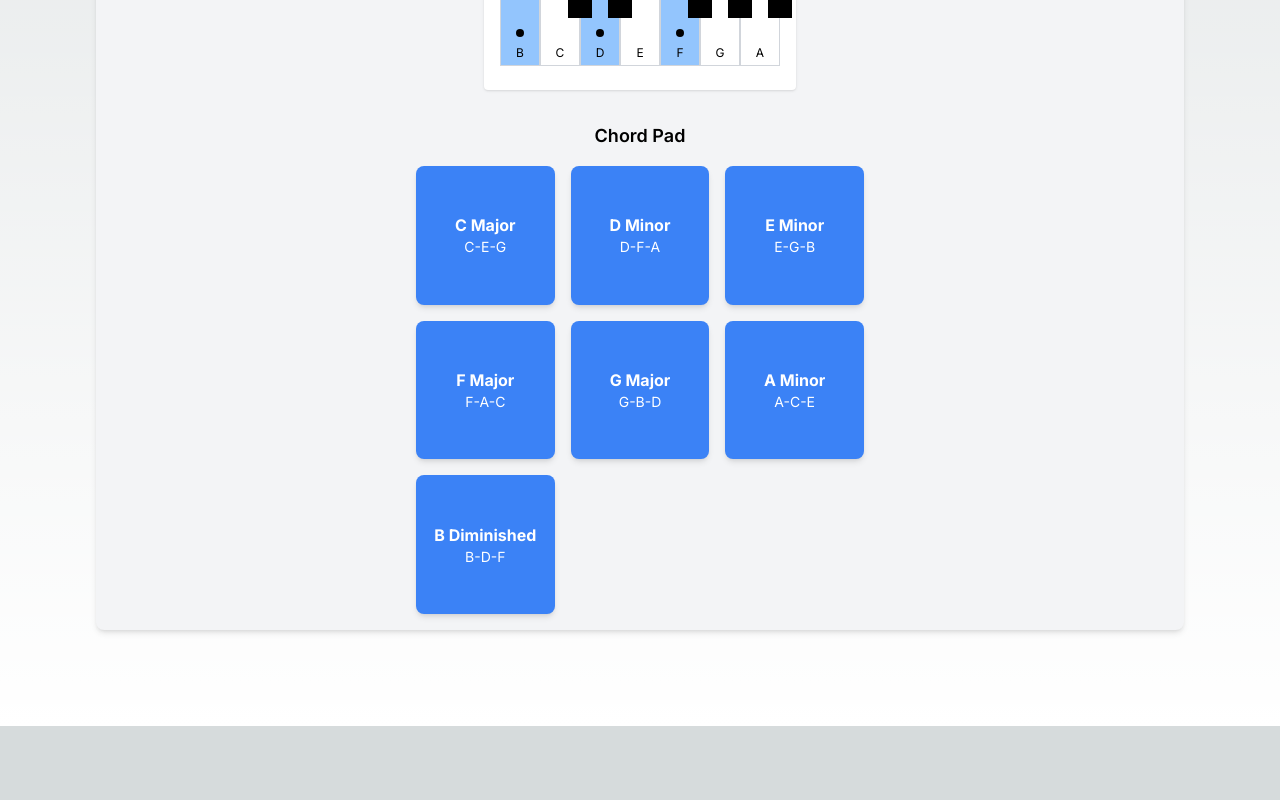
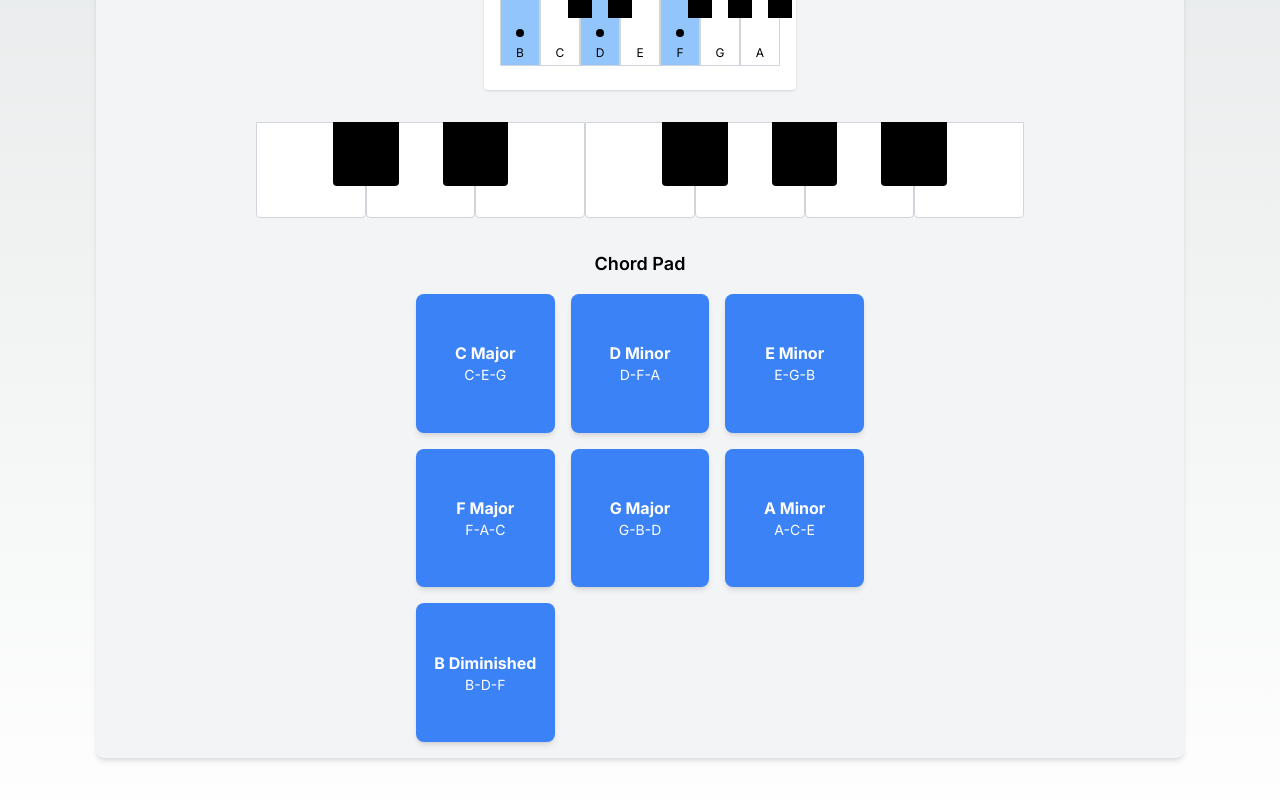
Before and after one commit to adamgoth/piano-chord-explorer, a Next.js app: page / in a window 1280 px wide. Shown: the part 838-1638 px from the top of the page. Before the commit the page ends 1564 px from the top, so only its background shows below. Built offline with nearby package versions, Linux system fonts and the light colour scheme.

Commit message:
Add piano

```diff
--- /dev/null
+++ b/src/app/FullPiano.tsx
@@ -0,0 +1,73 @@
+import React from 'react';
+
+interface FullPianoProps {
+  activeNotes: string[];
+  keys: string[];
+}
+
+export const FullPiano: React.FC<FullPianoProps> = ({ activeNotes, keys }) => {
+  const isBlackKey = (note: string) => note.includes('#');
+  const isActive = (note: string) => activeNotes.includes(note);
+
+  // Calculate positions for black keys
+  const getBlackKeyStyle = (index: number) => {
+    const whiteKeyWidth = 100 / 7; // 7 white keys in an octave
+    let offset = 0;
+
+    // C# = 0, D# = 1, F# = 2, G# = 3, A# = 4
+    switch (index) {
+      case 0: // C#
+        offset = whiteKeyWidth * 0.7;
+        break;
+      case 1: // D#
+        offset = whiteKeyWidth * 1.7;
+        break;
+      case 2: // F#
+        offset = whiteKeyWidth * 3.7;
+        break;
+      case 3: // G#
+        offset = whiteKeyWidth * 4.7;
+        break;
+      case 4: // A#
+        offset = whiteKeyWidth * 5.7;
+        break;
+    }
+
+    return {
+      width: `${whiteKeyWidth * 0.6}%`,
+      left: `${offset}%`,
+      position: 'absolute' as const,
+    };
+  };
+
+  const blackKeys = keys.filter(isBlackKey);
+  const whiteKeys = keys.filter((note) => !isBlackKey(note));
+
+  return (
+    <div className='relative h-24 w-full max-w-3xl mx-auto'>
+      <div className='absolute flex h-full w-full'>
+        {/* White keys */}
+        {whiteKeys.map((note) => (
+          <div
+            key={note}
+            className={`flex-1 border border-gray-300 rounded-b ${
+              isActive(note) ? 'bg-blue-200' : 'bg-white'
+            } transition-colors duration-200`}
+          />
+        ))}
+      </div>
+      <div className='absolute h-2/3 w-full'>
+        {/* Black keys */}
+        {blackKeys.map((note, i) => (
+          <div
+            key={note}
+            style={getBlackKeyStyle(i)}
+            className={`h-full rounded-b ${
+              isActive(note) ? 'bg-blue-600' : 'bg-black'
+            } transition-colors duration-200`}
+          />
+        ))}
+      </div>
+    </div>
+  );
+};
--- a/src/app/PianoChordExplorer.tsx
+++ b/src/app/PianoChordExplorer.tsx
@@ -4,6 +4,7 @@ import React, { useState, useEffect } from 'react';
 import PianoChord from './PianoChord';
 import { playChordFunction, soundPresets } from './PianoChordPlayer';
 import { FaVolumeUp } from 'react-icons/fa';
+import { FullPiano } from './FullPiano';
 
 interface ScaleOption {
   name: string;
@@ -19,6 +20,7 @@ export const PianoChordExplorer: React.FC = () => {
   const [selectedSound, setSelectedSound] = useState('basicSine');
   const [chords, setChords] = useState<string[][]>([]);
   const [activeChordIndex, setActiveChordIndex] = useState<number | null>(null);
+  const [activeNotes, setActiveNotes] = useState<string[]>([]);
 
   const keys = [
     'C',
@@ -77,8 +79,12 @@ export const PianoChordExplorer: React.FC = () => {
   const playChord = (chord: string[], index: number) => {
     playChordFunction(chord, selectedSound);
     setActiveChordIndex(index);
-    // Reset the active state after a short delay
-    setTimeout(() => setActiveChordIndex(null), 500);
+    setActiveNotes(chord);
+    // Reset the active states after a short delay
+    setTimeout(() => {
+      setActiveChordIndex(null);
+      setActiveNotes([]);
+    }, 500);
   };
 
   useEffect(() => {
@@ -158,7 +164,11 @@ export const PianoChordExplorer: React.FC = () => {
         ))}
       </div>
 
-      <h3 className='text-lg font-semibold mt-8 mb-4'>Chord Pad</h3>
+      <div className='w-full my-8'>
+        <FullPiano activeNotes={activeNotes} keys={keys} />
+      </div>
+
+      <h3 className='text-lg font-semibold mb-4'>Chord Pad</h3>
       <div className='grid grid-cols-3 gap-4 w-full max-w-md'>
         {chords.slice(0, 9).map((chord, index) => (
           <button
```
